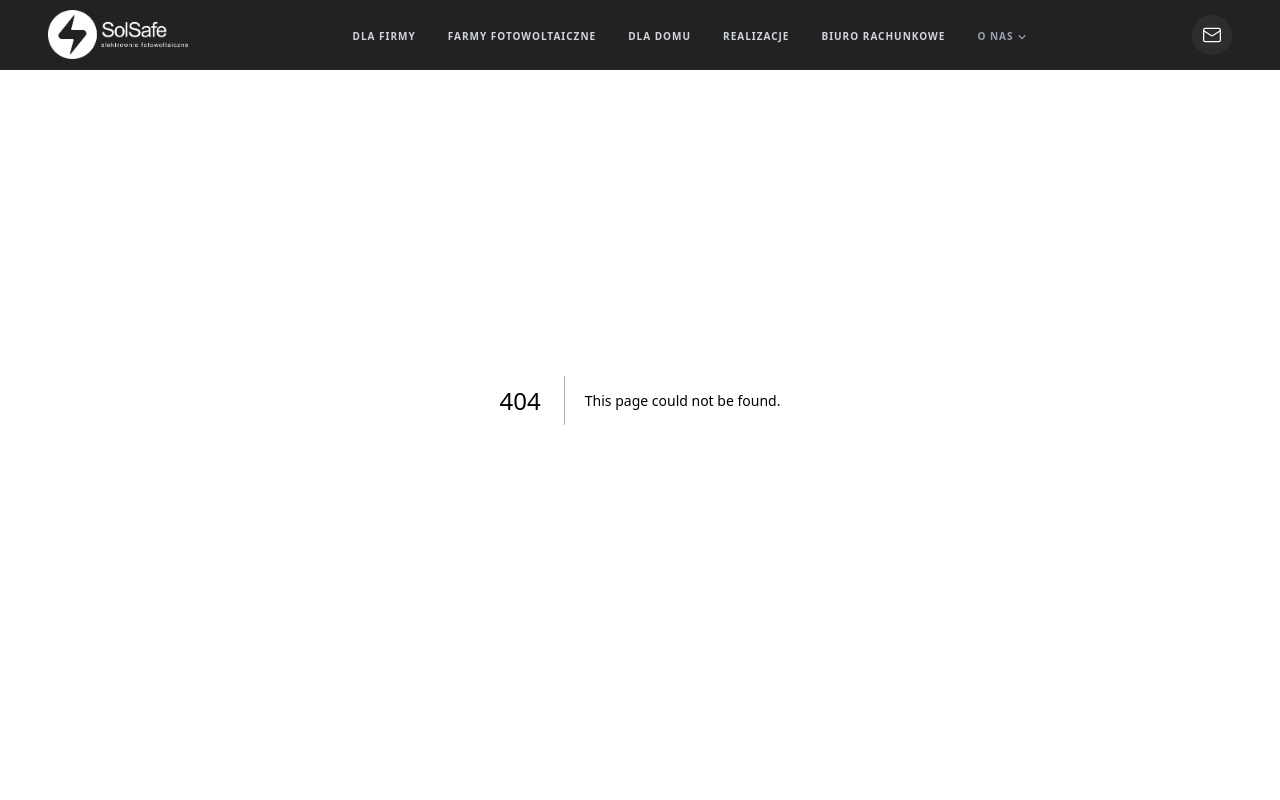
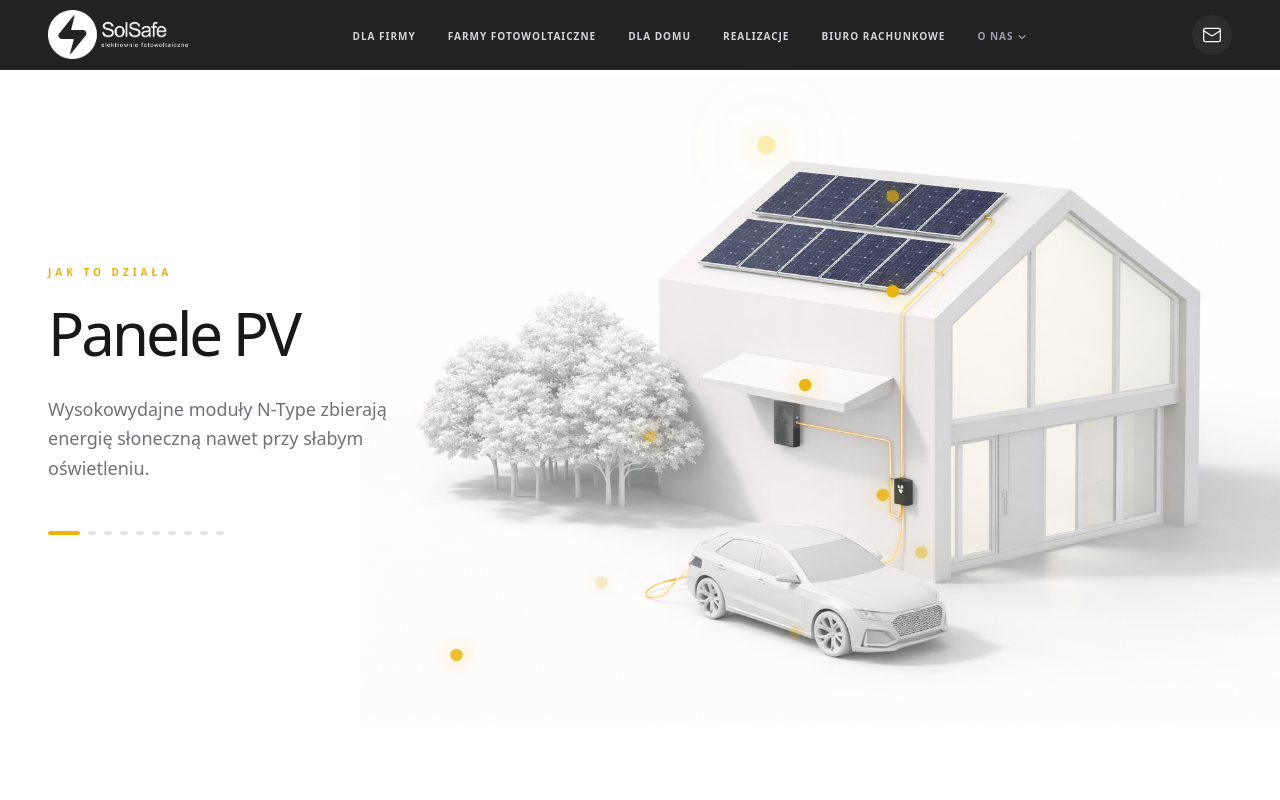
Before and after one commit to dalmarkov/Solsafe, a Next.js app: page /wszystko-o-energii in a window 1280 px wide. Before the commit this address had no page. Shown: the top 800 px of the page. Built offline with nearby package versions, Linux system fonts and the light colour scheme.

Commit message:
add info in all for energy

```diff
--- a/src/app/page.tsx
+++ b/src/app/page.tsx
@@ -48,7 +48,7 @@ export default function Home() {
           <p className="text-white/90 text-xl max-w-xl mb-10 font-light leading-relaxed">Inwestycje w OZE na dużą skalę.</p>
           <Link href="/farmy">
             <button className="bg-white/30 will-change-[backdrop-filter] px-12 py-5 border border-white text-white rounded-full font-medium transition-all duration-300 text-sm uppercase tracking-widest hover:bg-white hover:text-black">
-              Dowiedz się больше
+              Dowiedz się więcej
             </button>
           </Link>
         </motion.div>
@@ -63,7 +63,7 @@ export default function Home() {
         <motion.div {...fadeInUp} className="relative z-20 max-w-[1440px] mx-auto px-8 w-full">
           <span className="text-white/70 font-bold tracking-[0.4em] text-[10px] uppercase mb-4 block">Niezależność</span>
           <h2 className="text-white text-5xl md:text-7xl font-light mb-8 tracking-tight">Dla Domu</h2>
-          <p className="text-white/90 text-xl max-w-xl mb-10 font-light leading-relaxed">Czysta energia для твоей семьи.</p>
+          <p className="text-white/90 text-xl max-w-xl mb-10 font-light leading-relaxed">Czysta energia dla Twojej rodziny.</p>
           <Link href="/dla-domu">
             <button className="bg-white/30 will-change-[backdrop-filter] px-12 py-5 border border-white text-white rounded-full font-medium transition-all duration-300 text-sm uppercase tracking-widest hover:bg-white hover:text-black">
               Bezpłatna wycena
@@ -108,9 +108,12 @@ export default function Home() {
             <h3 className="text-white text-2xl md:text-5xl font-light mb-4 tracking-tight leading-tight">Wszystko o energii</h3>
             <p className="text-white/70 text-base md:text-lg mb-8 font-light max-w-sm leading-relaxed">Fotowoltaika bez tajemnic. Odpowiedzi na najczęstsze pytania.</p>
 
-            <button className="bg-white/30 will-change-[backdrop-filter] px-10 py-4 rounded-full font-medium text-[10px] uppercase tracking-[0.2em] transition-all duration-300 border border-white text-white group-hover:bg-white group-hover:text-black">
-              Dowiedz się więcej
-            </button>
+            {/* ДОБАВЛЕНО: Переход на страницу FAQ/Блога */}
+            <Link href="/wszystko-o-energii">
+              <button className="bg-white/30 will-change-[backdrop-filter] px-10 py-4 rounded-full font-medium text-[10px] uppercase tracking-[0.2em] transition-all duration-300 border border-white text-white group-hover:bg-white group-hover:text-black">
+                Dowiedz się więcej
+              </button>
+            </Link>
           </motion.div>
         </div>
 
--- a/src/app/realizacje/page.tsx
+++ b/src/app/realizacje/page.tsx
@@ -229,7 +229,7 @@ export default function PortfolioPage() {
           <div className="flex animate-marquee whitespace-nowrap">
             {[1, 2, 3, 4].map((i) => (
               <div key={i} className="flex items-center">
-                {['Huawei', 'Growatt', 'Fronius', 'Ja Solar', 'Enphase', 'Sofar'].map((brand) => (
+                {['Huawei', 'Growatt', 'Grodno', 'Ja Solar', 'Enphase', 'Sofar'].map((brand) => (
                   <span key={brand} className="mx-6 md:mx-12 text-[9px] md:text-[10px] font-bold text-gray-400 tracking-[0.2em] uppercase">
                     {brand}
                   </span>
--- /dev/null
+++ b/src/app/wszystko-o-energii/page.tsx
@@ -0,0 +1,117 @@
+'use client';
+
+import { motion, AnimatePresence } from 'framer-motion';
+import { useState } from 'react';
+import Image from 'next/image';
+
+const systemDetails = [
+  { id: 'panels', title: "Panele PV", top: '15%', left: '42%', desc: "Wysokowydajne moduły N-Type zbierają energię słoneczną nawet przy słabym oświetleniu." },
+  { id: 'panels_2', title: "Optymalizacja", top: '22%', left: '55%', desc: "Każdy panel pracuje niezależnie, zapewniając maksymalny uzysk energii bez względu na zacienienie." },
+  { id: 'inverter', title: "Falownik", top: '48%', left: '46%', desc: "Mózg systemu. Zmienia prąd DC na AC i zarządza inteligentnym rozdziałem energii w domu." },
+  { id: 'cable_1', title: "Instalacja DC", top: '35%', left: '55%', desc: "Zabezpieczone trasy kablowe prowadzą czystą energię prosto z dachu do inwertera." },
+  { id: 'meter', title: "Licznik", top: '63%', left: '54%', desc: "Monitoruje w czasie rzeczywistym, ile energii produkujesz, a ile oddajesz do sieci." },
+  { id: 'ev_charger', title: "Wallbox", top: '71%', left: '58%', desc: "Stacja ładowania pozwala wykorzystać nadwyżki energii do zasilania Twojego samochodu." },
+  { id: 'ev_car', title: "Pojazd EV", top: '82%', left: '45%', desc: "Samochód staje się częścią Twojego domowego ekosystemu energetycznego." },
+  { id: 'home_main', title: "Zasilanie", top: '75%', left: '25%', desc: "Darmowa energia płynie do wszystkich urządzeń AGD, dbając o Twój portfel i środowisko." },
+  { id: 'home_light', title: "Oświetlenie", top: '55%', left: '30%', desc: "Inteligentne zarządzanie energią pozwala na efektywne zasilanie nowoczesnych systemów LED." },
+  { id: 'garden', title: "Systemy Ogrodowe", top: '85%', left: '10%', desc: "Oświetlenie zewnętrzne i pompy basenowe mogą być w pełni zasilane ze słońca." }
+];
+
+export default function SolarInteractiveSection() {
+  const [activeTab, setActiveTab] = useState(systemDetails[0]);
+
+  return (
+    <section className="min-h-screen bg-white py-20 flex items-center overflow-hidden">
+      <div className="max-w-[1700px] mx-auto w-full grid grid-cols-1 lg:grid-cols-12 gap-10 items-center px-6 md:px-12">
+
+        {/* ЛЕВАЯ ЧАСТЬ: ТЕКСТ (4 колонки) */}
+        <div className="lg:col-span-4 order-2 lg:order-1 relative z-10">
+          <motion.div className="max-w-md">
+            <span className="text-yellow-500 font-bold tracking-[0.4em] text-[10px] uppercase mb-4 block">
+              Jak to działa
+            </span>
+
+            <AnimatePresence mode="wait">
+              <motion.div
+                key={activeTab.id}
+                initial={{ opacity: 0, x: -20 }}
+                animate={{ opacity: 1, x: 0 }}
+                exit={{ opacity: 0, x: 20 }}
+                transition={{ duration: 0.4 }}
+              >
+                <h2 className="text-4xl md:text-6xl font-light tracking-tighter mb-6 text-zinc-900 leading-tight">
+                  {activeTab.title}
+                </h2>
+                <p className="text-zinc-500 text-lg font-light leading-relaxed">
+                  {activeTab.desc}
+                </p>
+              </motion.div>
+            </AnimatePresence>
+
+            <div className="mt-12 flex flex-wrap gap-2">
+                {/* Индикаторы всех точек для быстрой навигации */}
+                {systemDetails.map((t) => (
+                    <div
+                        key={t.id}
+                        className={`h-1 transition-all duration-500 rounded-full ${activeTab.id === t.id ? 'w-8 bg-yellow-500' : 'w-2 bg-zinc-200'}`}
+                    />
+                ))}
+            </div>
+          </motion.div>
+        </div>
+
+        {/* ПРАВАЯ ЧАСТЬ: БОЛЬШОЕ ФОТО (8 колонок) */}
+        <div className="lg:col-span-8 order-1 lg:order-2 relative">
+          <div className="relative w-full aspect-[4/3] lg:scale-125">
+            <Image
+              src="/img/o-energii/dom-anim.png"
+              alt="System Solsafe"
+              fill
+              className="object-contain"
+              priority
+            />
+
+            {/* ТОЧКИ (HOTSPOTS) */}
+            {systemDetails.map((item, index) => (
+              <div
+                key={item.id}
+                className="absolute z-20 -translate-x-1/2 -translate-y-1/2 cursor-pointer p-4"
+                style={{ top: item.top, left: item.left }}
+                onClick={() => setActiveTab(item)}
+              >
+                {/* Анимация затухания и загорания (разный delay для каждой точки) */}
+                <motion.div
+                  className="relative w-2.5 h-2.5 rounded-full shadow-[0_0_15px_rgba(250,204,21,0.8)]"
+                  animate={{
+                    opacity: [0.2, 1, 0.2],
+                    scale: activeTab.id === item.id ? 1.5 : 1
+                  }}
+                  transition={{
+                    duration: 3,
+                    repeat: Infinity,
+                    delay: index * 0.4, // Создает эффект "бегущих" огней
+                    ease: "easeInOut"
+                  }}
+                  style={{
+                    backgroundColor: activeTab.id === item.id ? '#FACC15' : '#EAB308'
+                  }}
+                />
+
+                {/* Ореол вокруг активной точки */}
+                {activeTab.id === item.id && (
+                    <motion.div
+                        layoutId="activeGlow"
+                        className="absolute inset-0 rounded-full bg-yellow-400/30 blur-md"
+                        animate={{ scale: [1, 2.5], opacity: [0.5, 0] }}
+                        transition={{ duration: 1.5, repeat: Infinity }}
+                    />
+                )}
+              </div>
+            ))}
+          </div>
+        </div>
+
+      </div>
+    </section>
+  );
+}
```
Also changed, not shown: public/img/o-energii/dom-anim.png (added).
